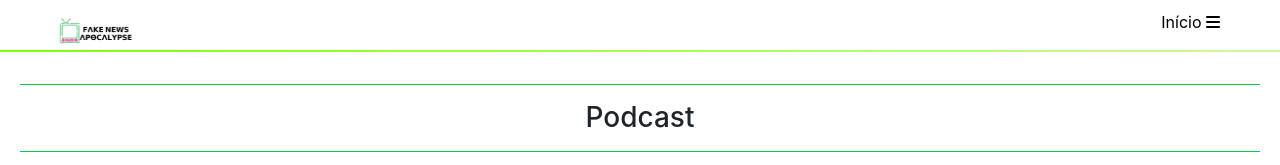
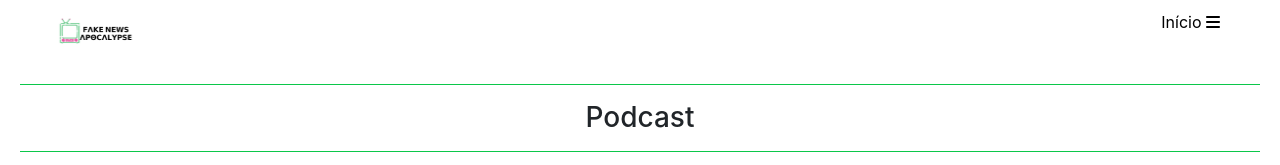
Before and after one commit to andressahcardoso/FakeNews, a plain HTML site: page roteiro.html in a window 1280 px wide. Shown: the top 165 px of the page. Drawn offline with nearby package versions, Linux system fonts and the light colour scheme.

Commit message:
Update roteiro.css

```diff
--- a/roteiro.css
+++ b/roteiro.css
@@ -7,7 +7,7 @@
     height:52px;
     z-index: 9900;
     text-align: justify;
-    background: linear-gradient(to right,chartreuse, rgb(205, 250, 159));
+    color: black;
 }
 
 .menu {
```
